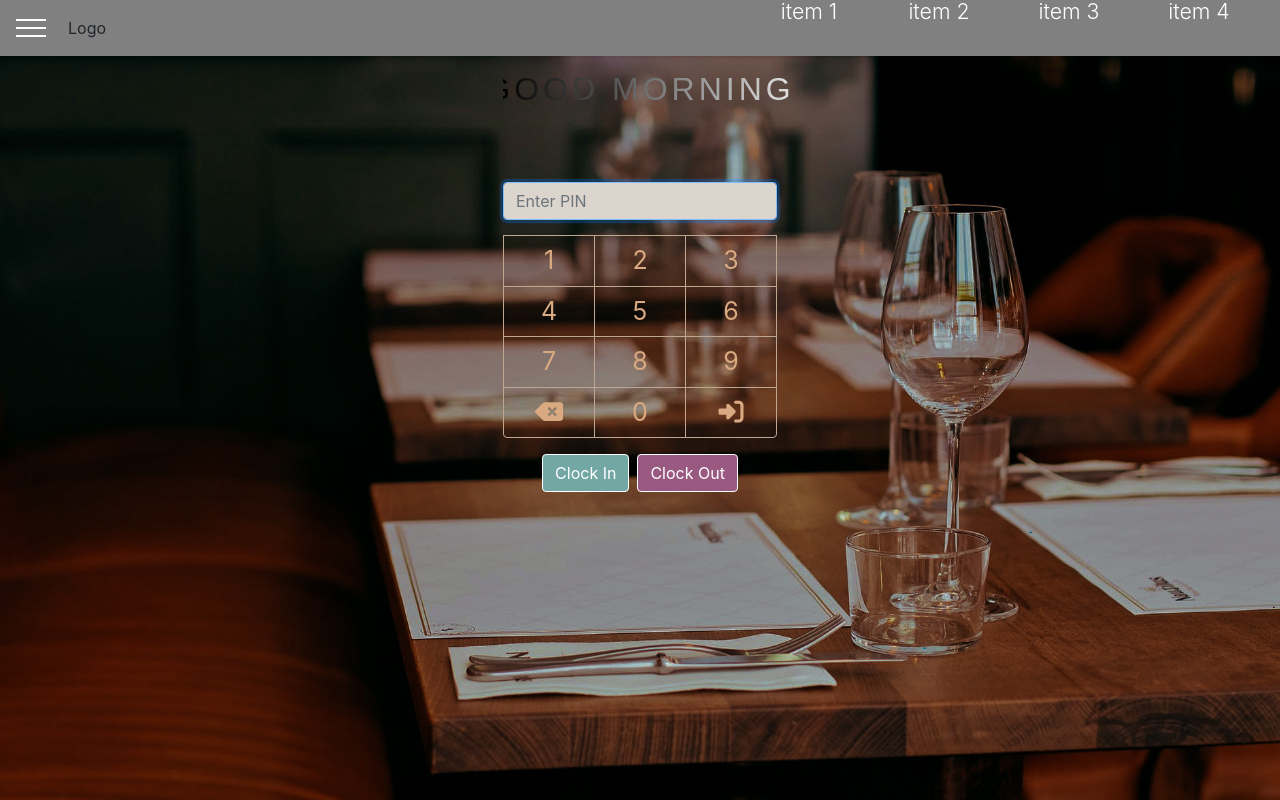
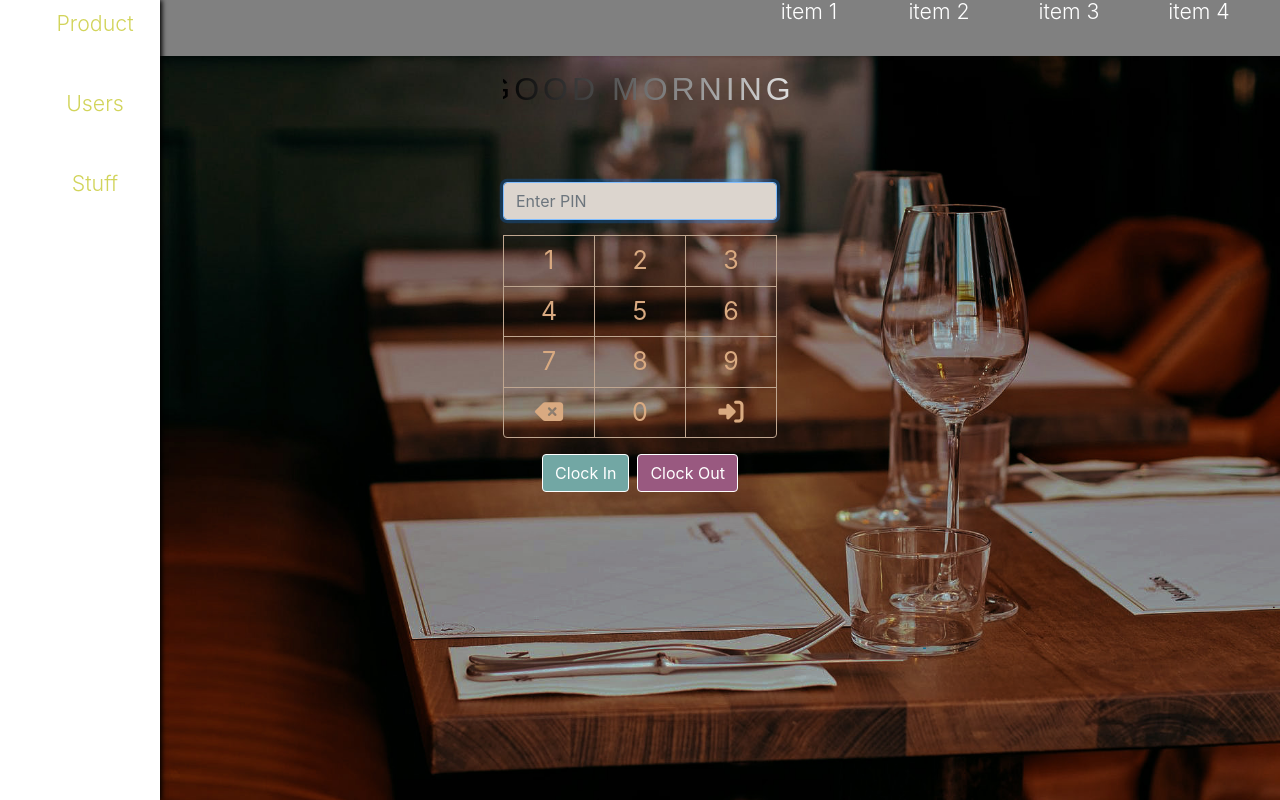
Before and after one commit to justnle/order-up, a React (Create React App) app in the folder client/: page /inventory in a window 1280 px wide. Built offline with nearby package versions, Linux system fonts and the light colour scheme.

Commit message:
add SideDrawer

```diff
--- a/client/src/App.js
+++ b/client/src/App.js
@@ -10,7 +10,9 @@ import BOH from './pages/BOH';
 import Inventory from './pages/Inventory/index';
 import TimeManagement from './pages/TimeManagement/index';
 import FloorPlans from './pages/FloorPlans';
+
 import Toolbar from './components/Toolbar';
+import SideDrawer from './components/SideDrawer';
 
 function App() {
   return (
@@ -18,6 +20,7 @@ function App() {
       <Router>
         {/* <Sidebar /> */}
         <Toolbar />
+        <SideDrawer />
         <Switch>
           <Route exact path='/' component={Home} />
           <Route exact path='/home' component={Home} />
--- a/client/src/components/SideDrawer/index.js
+++ b/client/src/components/SideDrawer/index.js
@@ -1 +1,16 @@
 import React from 'react';
+import './style.css';
+
+const SideDrawer = props => {
+  return (
+    <nav className="side-drawer">
+      <ul>
+        <li><a href="/">Product</a></li>
+        <li><a href="/">Users</a></li>
+        <li><a href="/">Stuff</a></li>
+      </ul>
+    </nav>
+  )
+}
+
+export default SideDrawer;
--- /dev/null
+++ b/client/src/components/SideDrawer/style.css
@@ -0,0 +1,9 @@
+.side-drawer {
+  height: 100%;
+  background: white;
+  box-shadow: 2px 0px 5px black;
+  position: fixed;
+  top: 0;
+  left: 0;
+  width: 160px;
+}
```
